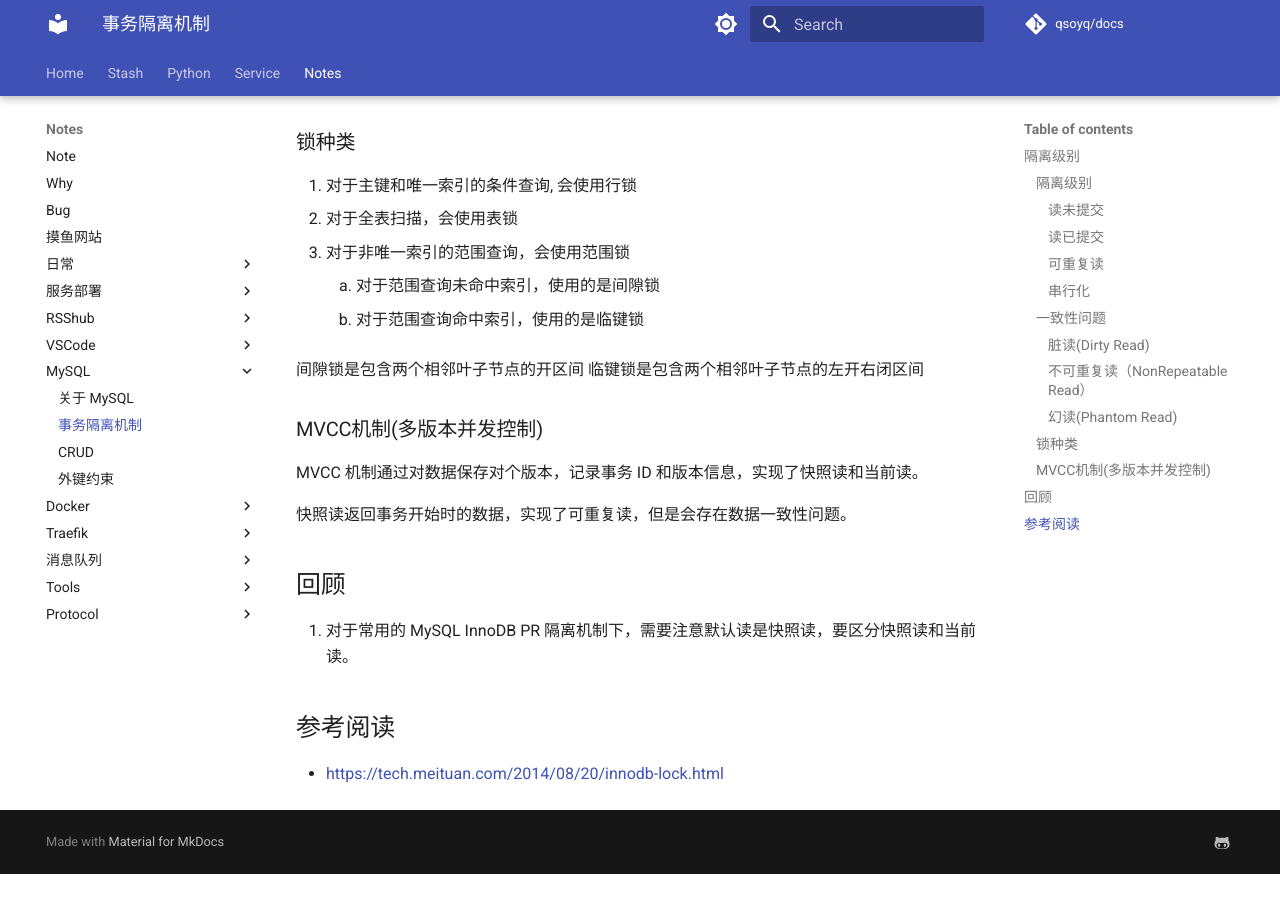
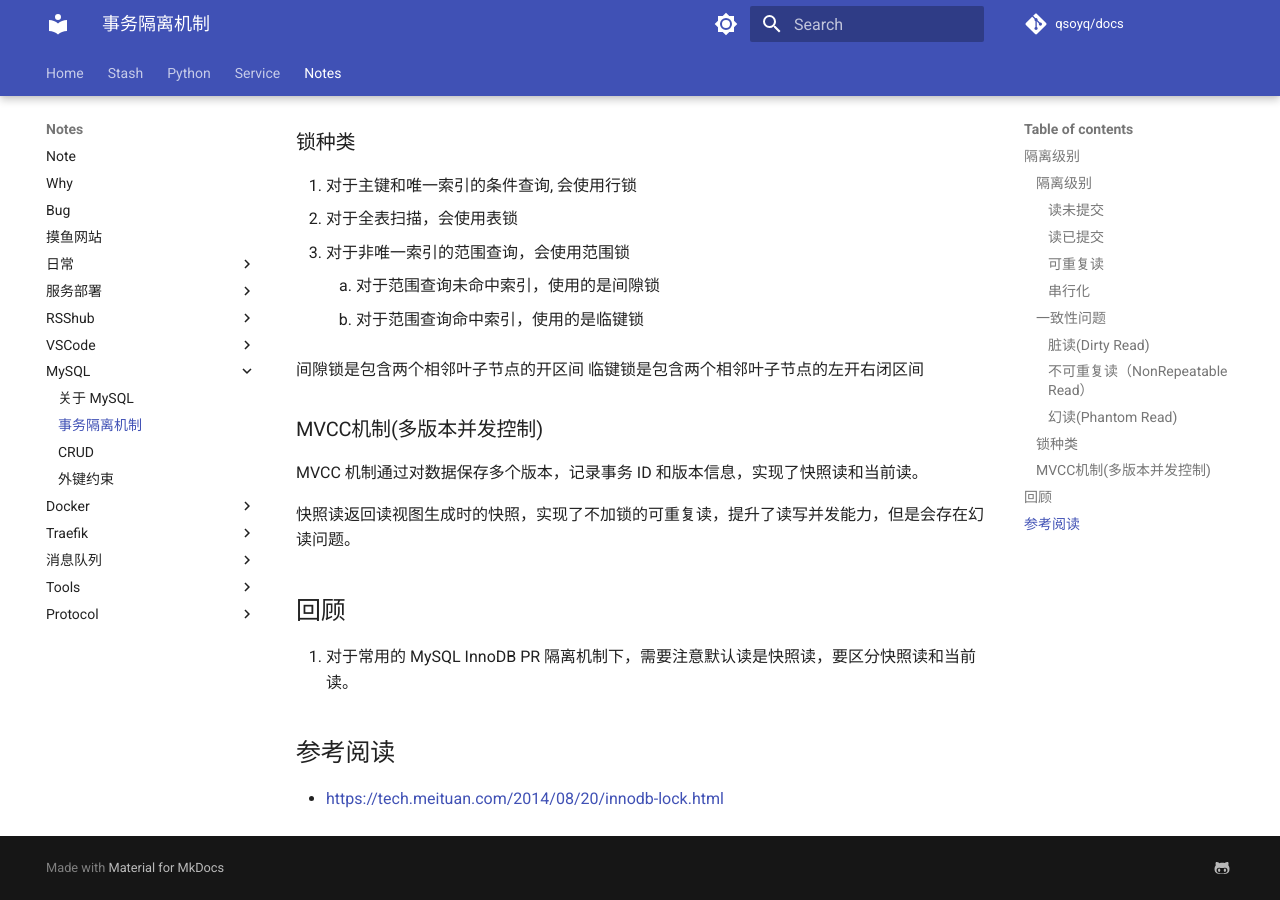
Before and after one commit to qsoyq/docs, an MkDocs documentation site: the page built from docs/note/mysql/lock.md, in a window 1280 px wide and 900 px high, scrolled down 1375 px. Built offline with MkDocs 1.6.1 and Material for MkDocs 9.7.7, drawn with Linux system fonts in a browser that asks for light colours; comment, search, counter and statistics services are not loaded; before the commit the page ends 2249 px from its top, so only the background shows below that.

Commit message:
update lock.md

```diff
--- a/docs/note/mysql/lock.md
+++ b/docs/note/mysql/lock.md
@@ -68,9 +68,9 @@ InnoDB 默认机制。
 
 ### MVCC机制(多版本并发控制)
 
-MVCC 机制通过对数据保存对个版本，记录事务 ID 和版本信息，实现了快照读和当前读。
+MVCC 机制通过对数据保存多个版本，记录事务 ID 和版本信息，实现了快照读和当前读。
 
-快照读返回事务开始时的数据，实现了可重复读，但是会存在数据一致性问题。
+快照读返回读视图生成时的快照，实现了不加锁的可重复读，提升了读写并发能力，但是会存在幻读问题。
 
 ## 回顾
 
```
